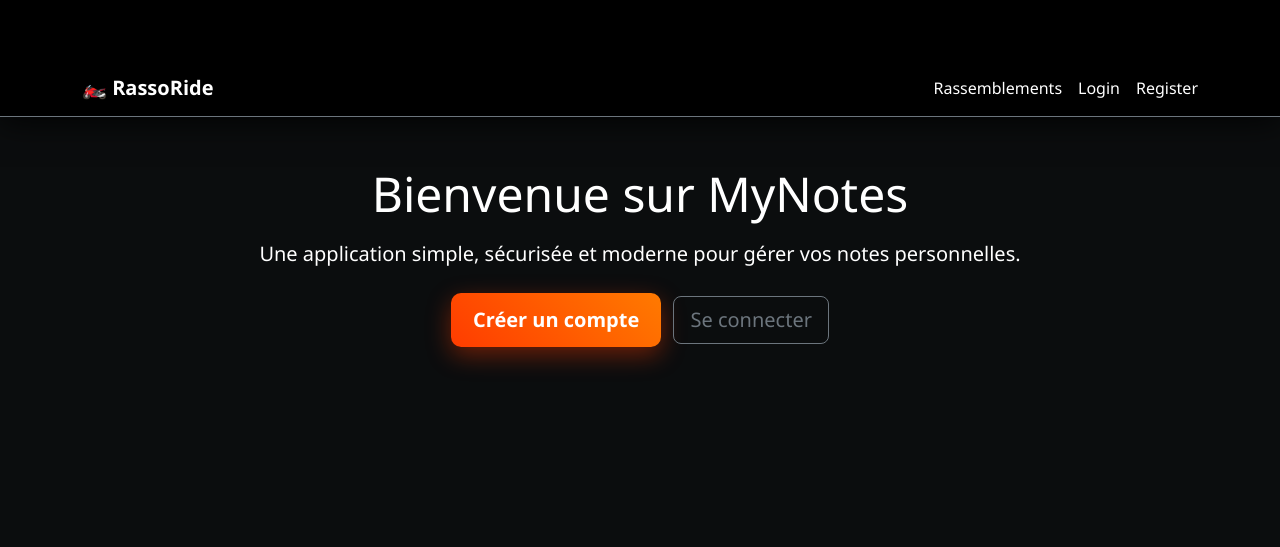
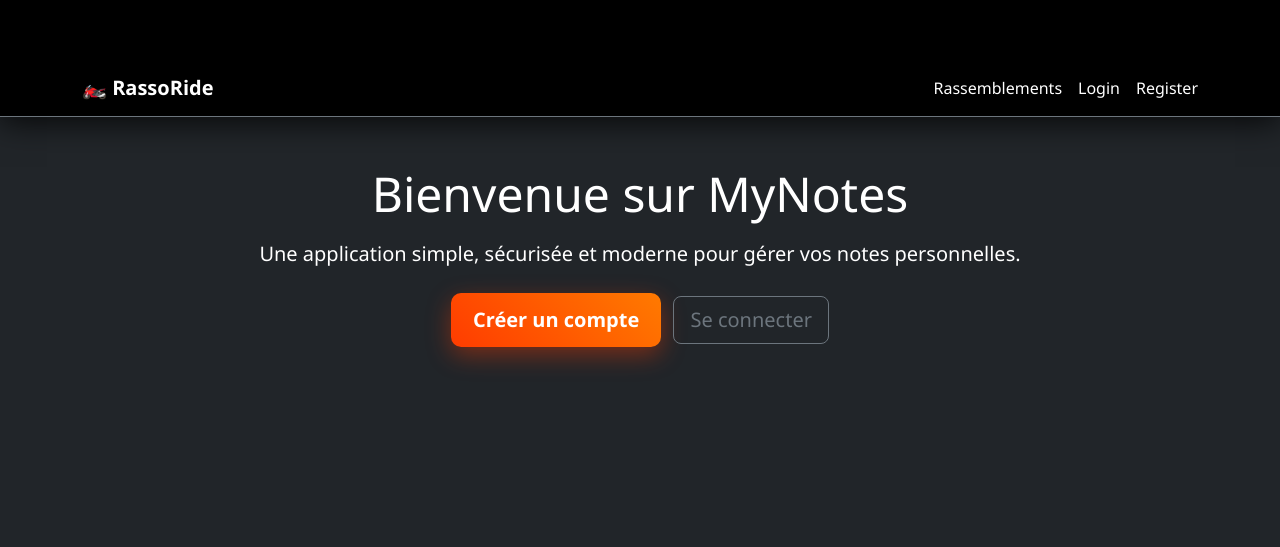
Before and after one commit to olivier56240/menottes, a Flask app: page / in a window 1280 px wide. Shown: the top 547 px of the page. Run offline with Flask 3, Linux system fonts and the light colour scheme.

Commit message:
Add global body background

```diff
--- a/app/static/css/app.css
+++ b/app/static/css/app.css
@@ -1,18 +1,12 @@
 /* ===== GLOBAL ===== */
 body {
-
+ background: #000;
  color: #fff;
  font-family: 'Segoe UI', sans-serif;
 }
 
 /* voile sombre pour la lisibilité */
-body::before {
- content: "";
- position: fixed;
- inset: 0;
- background: rgba(0,0,0,0.65);
- z-index: -1;
-}
+
 
 
 
```
